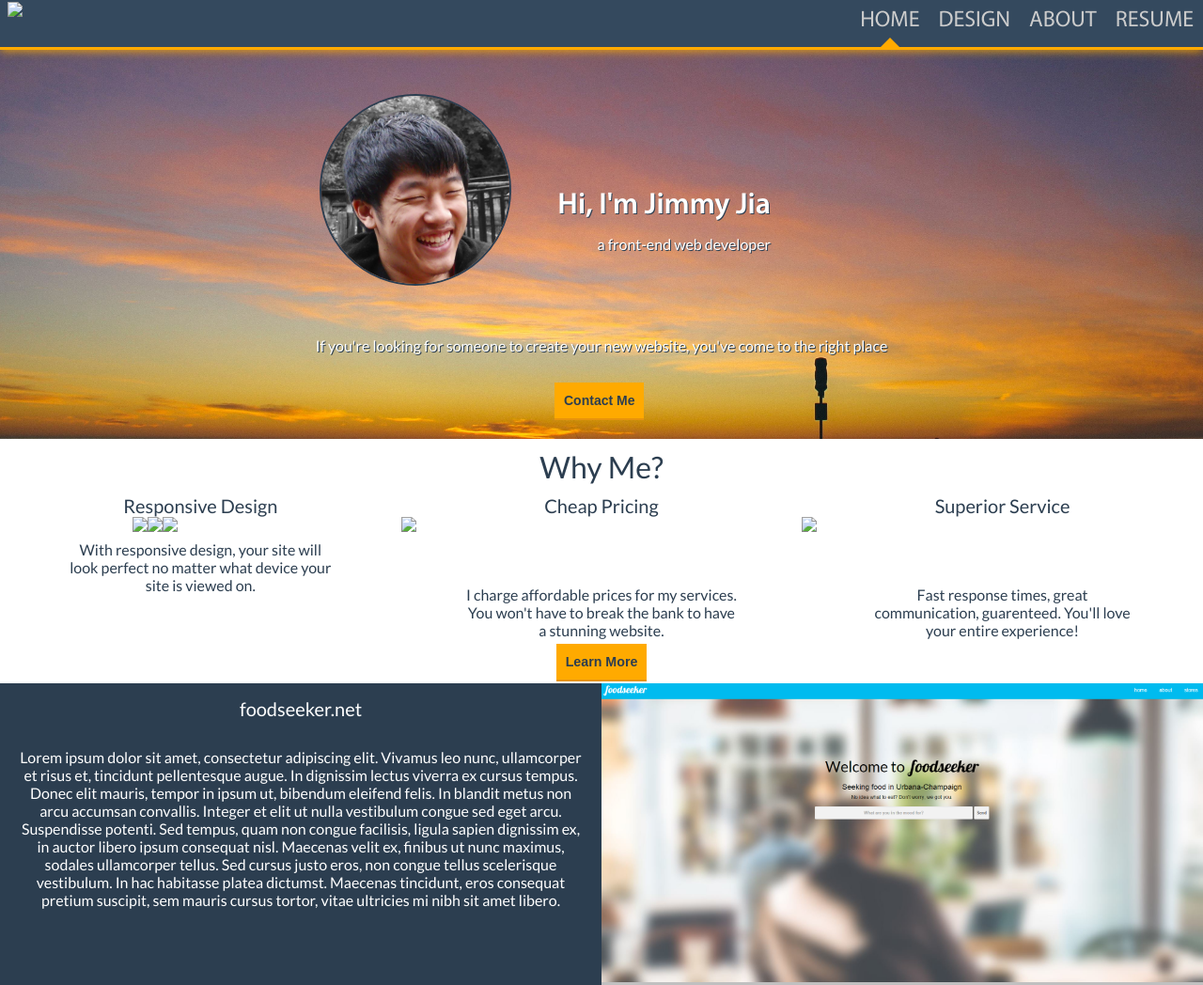
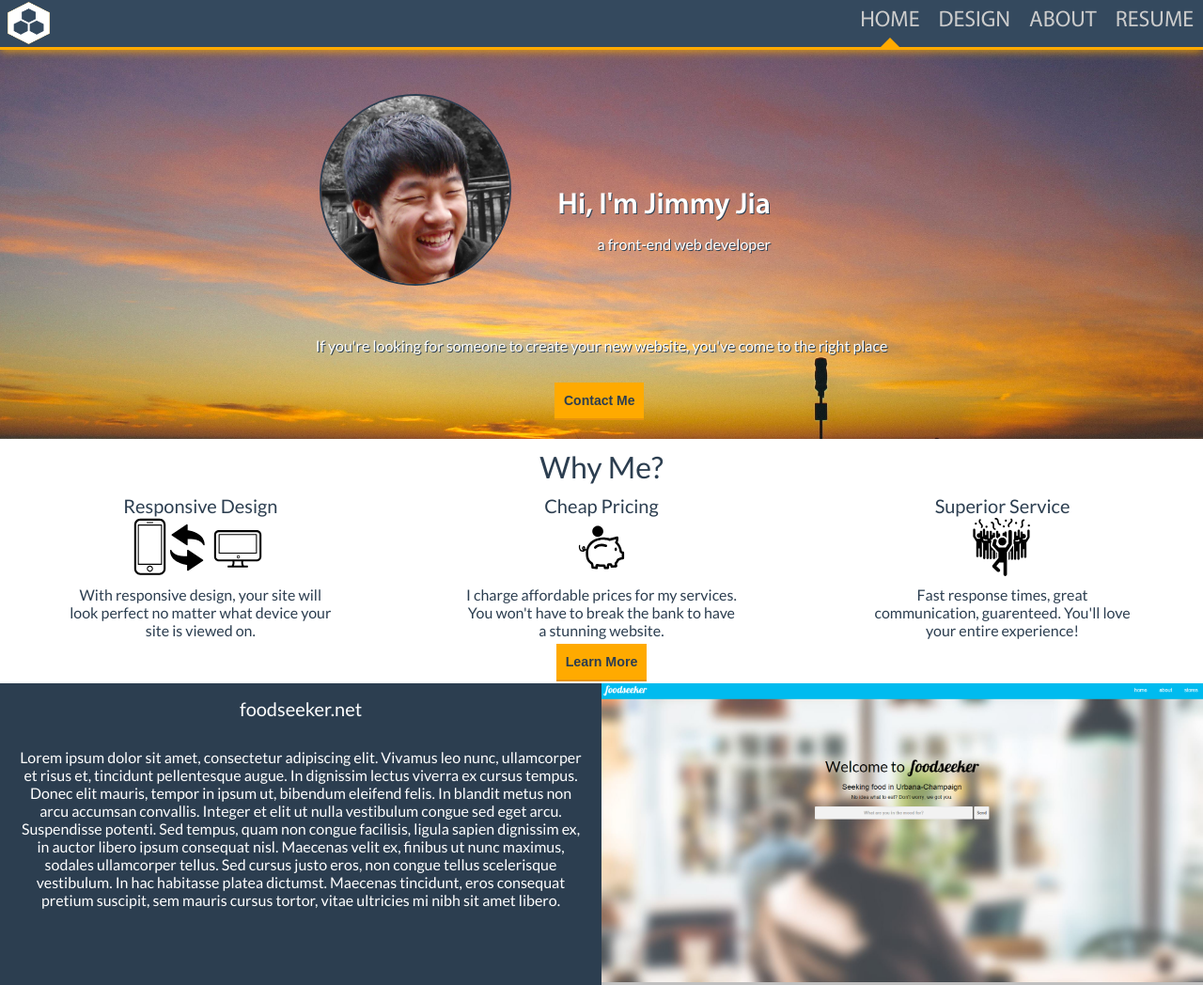
Before and after one commit to jimmy-jia/personal, a plain HTML site: page index.html in a window 1280 px wide. Shown: the top 1048 px of the page at 94% size. Drawn offline with nearby package versions, Linux system fonts and the light colour scheme.

Commit message:
update resources

```diff
--- a/index.html
+++ b/index.html
@@ -30,8 +30,8 @@
 			<div class="top">
 				<div class="nav">
 					<a href="index.html" class="logo">
-						<img src="resources/icon/logohover.png" id="imgsrchover" height="45px" style="margin-top:2px">
-						<img src="resources/icon/logo.png" id="imgsrc" height="45px" style="margin-top:2px"></a>
+						<img src="resources/icons/logohover.png" id="imgsrchover" height="45px" style="margin-top:2px">
+						<img src="resources/icons/logo.png" id="imgsrc" height="45px" style="margin-top:2px"></a>
 					<ul class="linkbar" id="menu">
 						<li><div class="active" id="fadein"></div><a href="#"><span class="linkr"></span>HOME</a></li>
 						<li><a href="design.html"><span class="linkr"></span>DESIGN</a></li>
@@ -39,7 +39,7 @@
 						<li><a href="resume.html"><span class="linkr"></span>RESUME</a></li>
 					</ul>
 					<div class="dropdown">
-						<button class="dropbutton" id="dropbutton" onclick="displaynav()"><img src="resources/icon/menu.png" class="svgw" height="40px"></button>
+						<button class="dropbutton" id="dropbutton" onclick="displaynav()"><img src="resources/icons/menu.png" class="svgw" height="40px"></button>
 						<ul class="dropmenu" id="drop-menu">
 							<li><a href="#"><span class="linkr"></span>HOME</a></li>
 							<li><a href="design.html"><span class="linkr"></span>DESIGN</a></li>
@@ -66,8 +66,8 @@
 						<p class="vlarge">Contact</p>
 						<p>Feel free to contact me if you have any questions. I'll be glad to answer them for you!</p>
 						<br>
-						<p><img src="resources/icon/mail.svg" height="24px"></img>   <a href="mailto:jimmy.j.jia@gmail.com">jimmy.j.jia@gmail.com</a></p>
-						<p><img src="resources/icon/wphone.svg" height="36px"></img> 503-475-9621</p>
+						<p><img src="resources/icons/mail.svg" height="24px"></img>   <a href="mailto:jimmy.j.jia@gmail.com">jimmy.j.jia@gmail.com</a></p>
+						<p><img src="resources/icons/wphone.svg" height="36px"></img> 503-475-9621</p>
 						<button class="contactbutton butbot" onclick="hidecontact()">Close</button>
 					</div>
 				</div>
@@ -76,17 +76,17 @@
 					<div class="svgicons">
 						<div class="svg3">
 							<p class="btext large">Responsive Design</p>
-							<div class="center"><img src="resources/icon/test.svg"><img src="resources/icon/plus.svg" height="64px"><img src="resources/icon/computer.svg"></div>
+							<div class="center"><img src="resources/icons/test.svg"><img src="resources/icons/plus.svg" height="64px"><img src="resources/icons/computer.svg"></div>
 							<div class="textspacing"><p class="btext tpad">With responsive design, your site will look perfect no matter what device your site is viewed on.</p></div>
 						</div>
 						<div class="svg3">
 							<p class="btext large">Cheap Pricing</p>
-							<img src="resources/icon/money.svg" height="68px">
+							<img src="resources/icons/money.svg" height="68px">
 							<div class="textspacing"><p class="btext tpad">I charge affordable prices for my services. You won't have to break the bank to have a stunning website.</p></div>
 						</div>
 						<div class="svg3">
 							<p class="btext large">Superior Service</p>
-							<img src="resources/icon/awyea.svg" height="68px">
+							<img src="resources/icons/awyea.svg" height="68px">
 							<div class="textspacing"><p class="btext tpad">Fast response times, great communication, guarenteed. You'll love your entire experience! </p></div>
 						</div>
 					</div>
```
Also changed, not shown: about.html (+3 -3 lines), design.html (+3 -3 lines), resume.html (+3 -3 lines), resources/icons/awyea.svg (added), resources/icons/computer.svg (added), resources/icons/download.svg (added), resources/icons/home.svg (added), resources/icons/logo.png (added), resources/icons/logohover.png (added), resources/icons/mail.svg (added), resources/icons/menu.png (added), resources/icons/menu.svg (added), resources/icons/money.svg (added), resources/icons/phone.svg (added), 4 more files.
